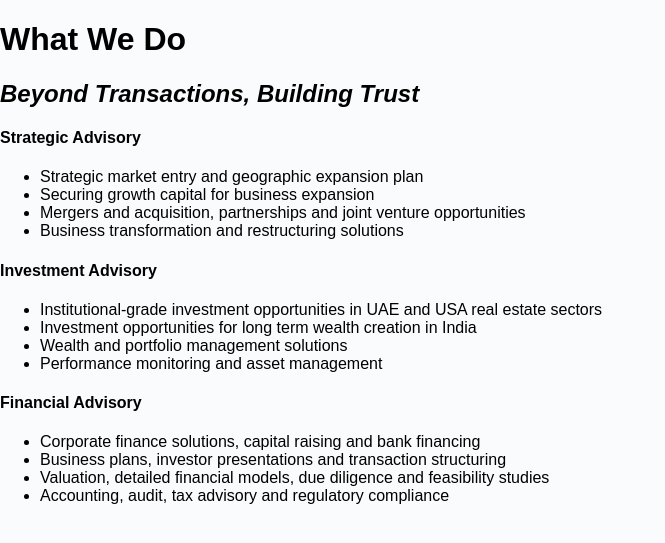
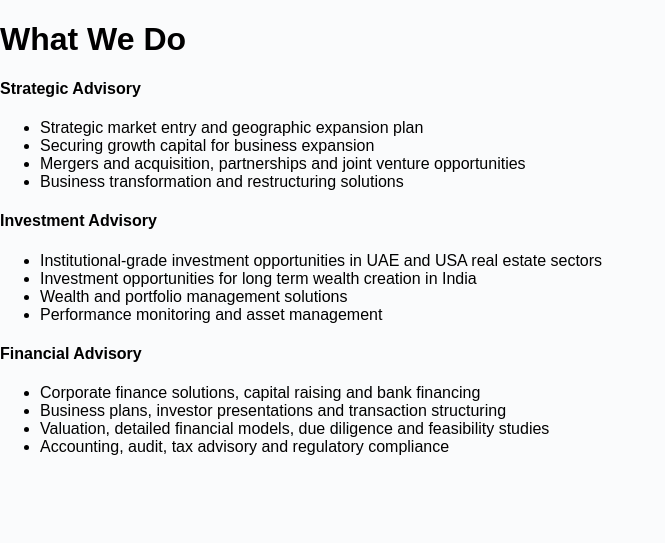
Before and after one commit to ashish161/naveen, a Jekyll site: the page built from _sections/02-what-we-do.md, in a window 1280 px wide. Shown: the top 543 px of the page, without its empty margins (0-665 px from the left). Built offline with Jekyll 4.4.1, drawn with Linux system fonts in a browser that asks for light colours.

Commit message:
Removed duplicate tagline Beyond Transactions, Building Trust

```diff
--- a/_sections/02-what-we-do.md
+++ b/_sections/02-what-we-do.md
@@ -7,7 +7,6 @@
 ---
 
 # What We Do
-## _Beyond Transactions, Building Trust_
 
 #### Strategic Advisory
   - Strategic market entry and geographic expansion plan
```
Also changed, not shown: 4 other files.
